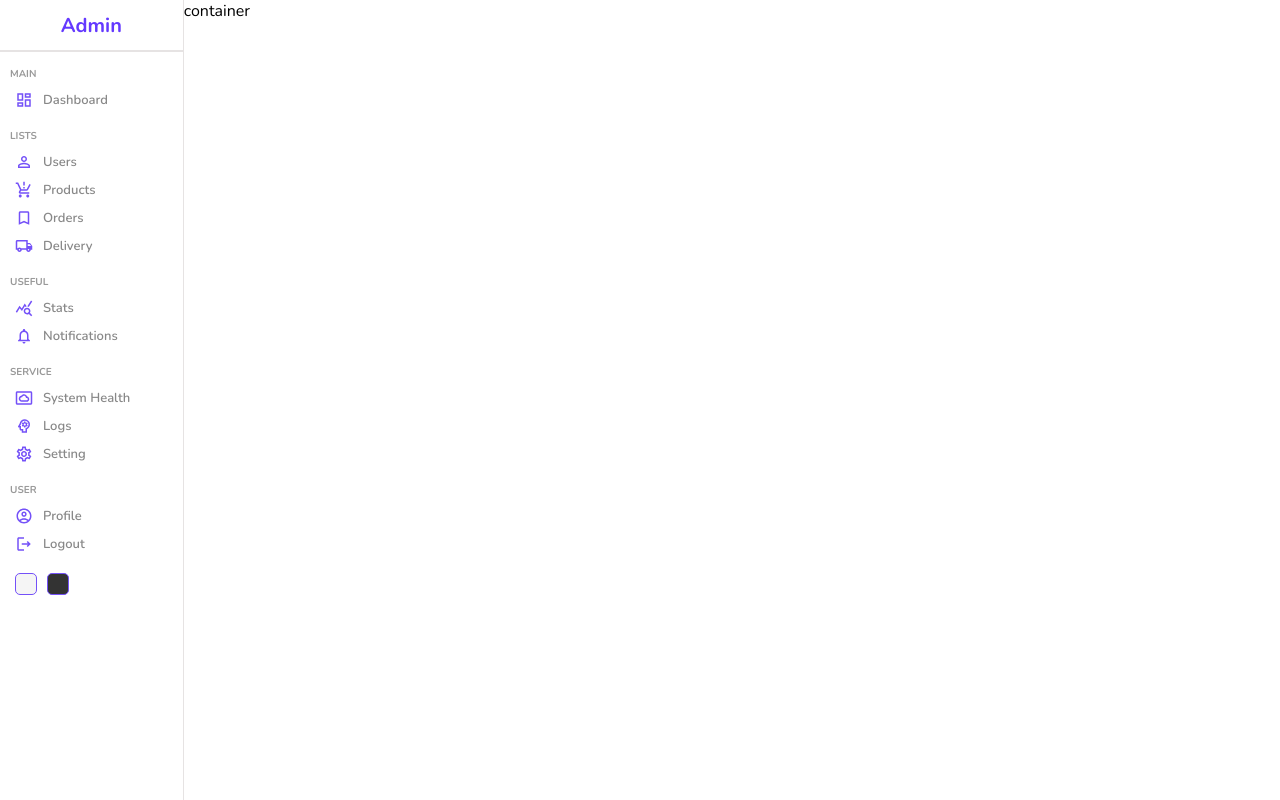
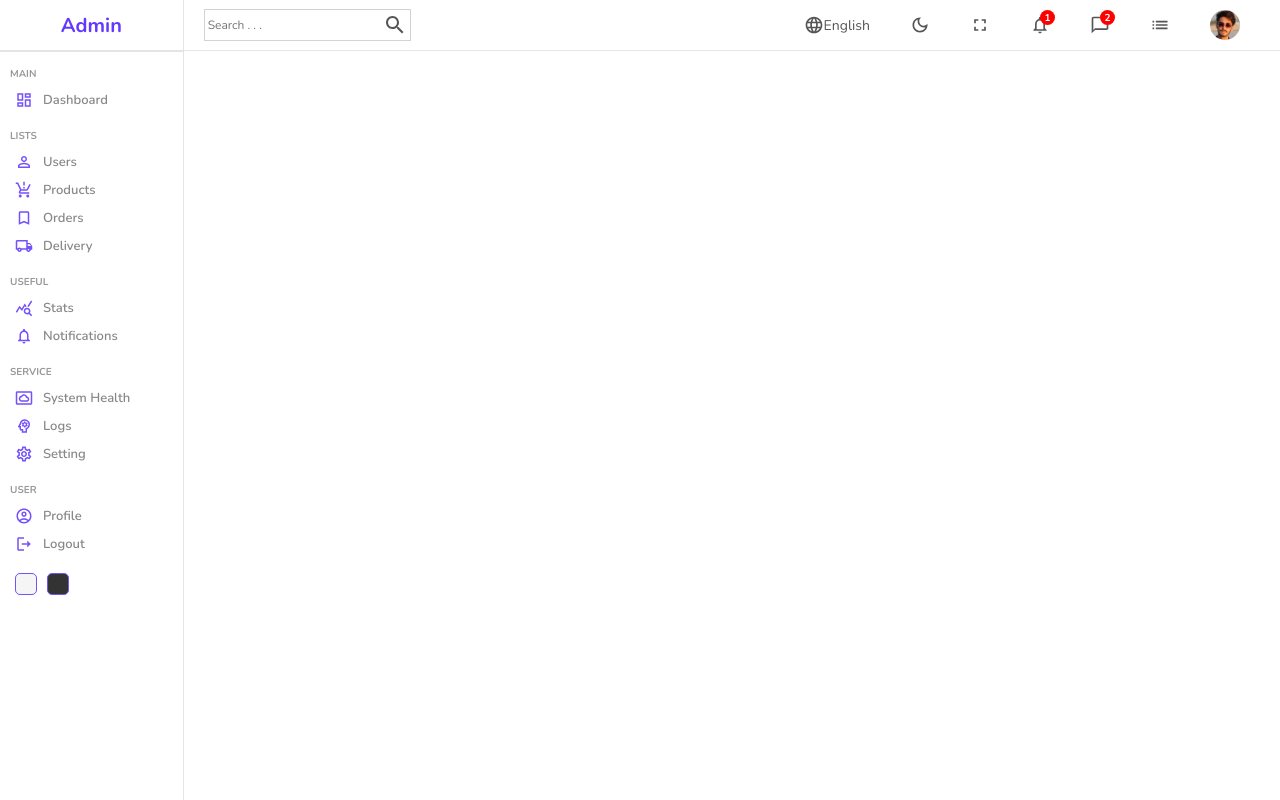
Before and after one commit to erfanmoghadasi/Dashboard, a React (Create React App) app: page / in a window 1280 px wide. Built offline with nearby package versions, Linux system fonts and the light colour scheme.

Commit message:
create Navbar Component

```diff
--- a/src/components/navbar/Nabvar.js
+++ b/src/components/navbar/Nabvar.js
@@ -0,0 +1,56 @@
+import React from 'react';
+import './Navbar.scss';
+
+//MUI icons
+import SearchOutlinedIcon from '@mui/icons-material/SearchOutlined';
+import LanguageOutlinedIcon from '@mui/icons-material/LanguageOutlined';
+import DarkModeOutlinedIcon from '@mui/icons-material/DarkModeOutlined';
+import FullscreenOutlinedIcon from '@mui/icons-material/FullscreenOutlined';
+import NotificationsNoneOutlinedIcon from '@mui/icons-material/NotificationsNoneOutlined';
+import ChatBubbleOutlineOutlinedIcon from '@mui/icons-material/ChatBubbleOutlineOutlined';
+import ListOutlinedIcon from '@mui/icons-material/ListOutlined';
+
+//avatar
+import me from '../../assets/me.jpg';
+
+
+function Nabvar() {
+    return (
+        <div className='navbar'>
+            <div className="wrapper">
+                <div className="search">
+                    <input type="text" placeholder='Search . . .' />
+                    <SearchOutlinedIcon />
+                </div>
+                <div className="items">
+                    <div className="item">
+                        <LanguageOutlinedIcon className='icon'/>
+                        English
+                    </div>
+                    <div className="item">
+                        <DarkModeOutlinedIcon className='icon'/>
+                    </div>
+                    <div className="item">
+                        <FullscreenOutlinedIcon className='icon'/>
+                    </div>
+                    <div className="item">
+                        <NotificationsNoneOutlinedIcon className='icon'/>
+<div className="counter">1</div>
+                    </div>
+                    <div className="item">
+                        <ChatBubbleOutlineOutlinedIcon className='icon'/>
+<div className="counter">2</div>
+                    </div>
+                    <div className="item">
+                        <ListOutlinedIcon className='icon'/>
+                    </div>
+                    <div className="item">
+                        <img className='avatar' src={me} alt="avatar" />
+                    </div>
+                </div>
+            </div>
+        </div>
+    );
+}
+
+export default Nabvar;
--- a/src/components/navbar/Navbar.scss
+++ b/src/components/navbar/Navbar.scss
@@ -0,0 +1,72 @@
+.navbar {
+    height: 50px;
+    border-bottom: 0.5px solid rgb(231, 228, 228);
+    display: flex;
+    align-items: center;
+    font-size: 14px;
+    color: #555;
+
+    .wrapper {
+        width: 100%;
+        padding: 20px;
+        display: flex;
+        align-items: center;
+        justify-content: space-between;
+
+        .search {
+            display: flex;
+            align-items: center;
+            border: 0.5px solid lightgray;
+            padding: 3px;
+
+            input {
+                border: none;
+                outline: none;
+                background: transparent;
+
+                &::placeholder {
+                    font-size: 12px;
+                }
+            }
+        }
+
+        .items {
+            display: flex;
+            align-items: center;
+
+            .item {
+                display: flex;
+                align-items: center;
+                margin: 20px;
+                position: relative;
+                cursor: pointer;
+
+                .icon {
+                    font-size: 20px;
+                }
+
+                .avatar {
+                    width: 30px;
+                    height: 30px;
+                    border-radius: 50%;
+                }
+
+                .counter {
+                    width: 15px;
+                    height: 15px;
+                    border-radius: 50%;
+                    color: white;
+                    background: red;
+                    display: flex;
+                    align-items: center;
+                    justify-content: center;
+                    font-size: 10px;
+                    font-weight: bold;
+                    position: absolute;
+                    top: -5px;
+                    right: -5px;
+                }
+            }
+        }
+    }
+}
--- a/src/components/sidebar/Sidebar.js
+++ b/src/components/sidebar/Sidebar.js
@@ -15,7 +15,7 @@
 import AccountCircleOutlinedIcon from "@mui/icons-material/AccountCircleOutlined";
 import LogoutOutlinedIcon from "@mui/icons-material/LogoutOutlined";
 
-function Sidebar(props) {
+function Sidebar() {
   return (
     <div className="sidebar">
       <div className="top">
--- a/src/pages/home/Home.js
+++ b/src/pages/home/Home.js
@@ -3,12 +3,15 @@
 
 //Components
 import Sidebar from '../../components/sidebar/Sidebar';
+import Nabvar from '../../components/navbar/Nabvar';
 
-function Home(props) {
+function Home() {
     return (
         <div className='home'>
             <Sidebar />
-            <div className="homeContainer">container</div>
+            <div className="homeContainer">
+                <Nabvar />
+            </div>
         </div>
     );
 }
```
Also changed, not shown: src/assets/me.jpg (added).
